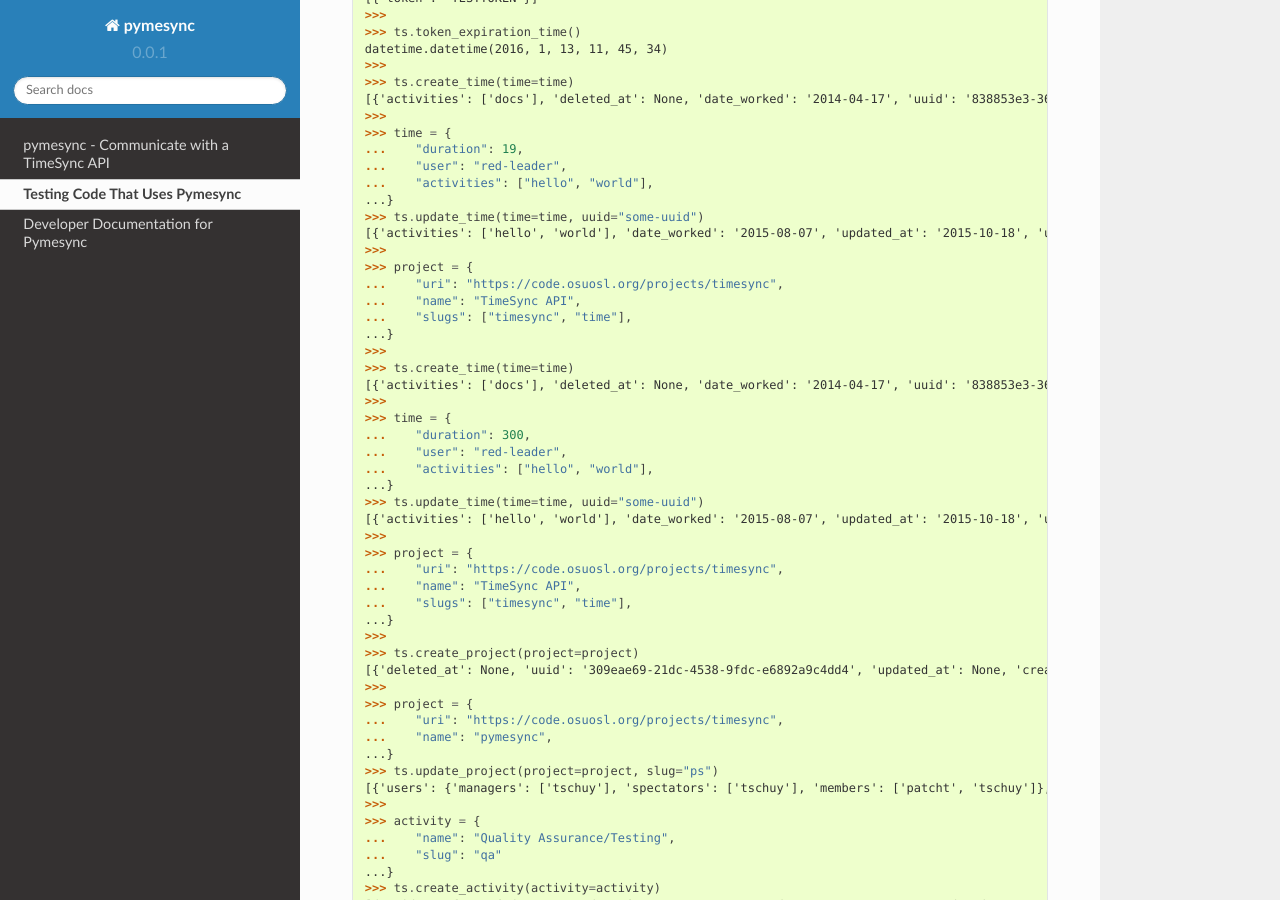
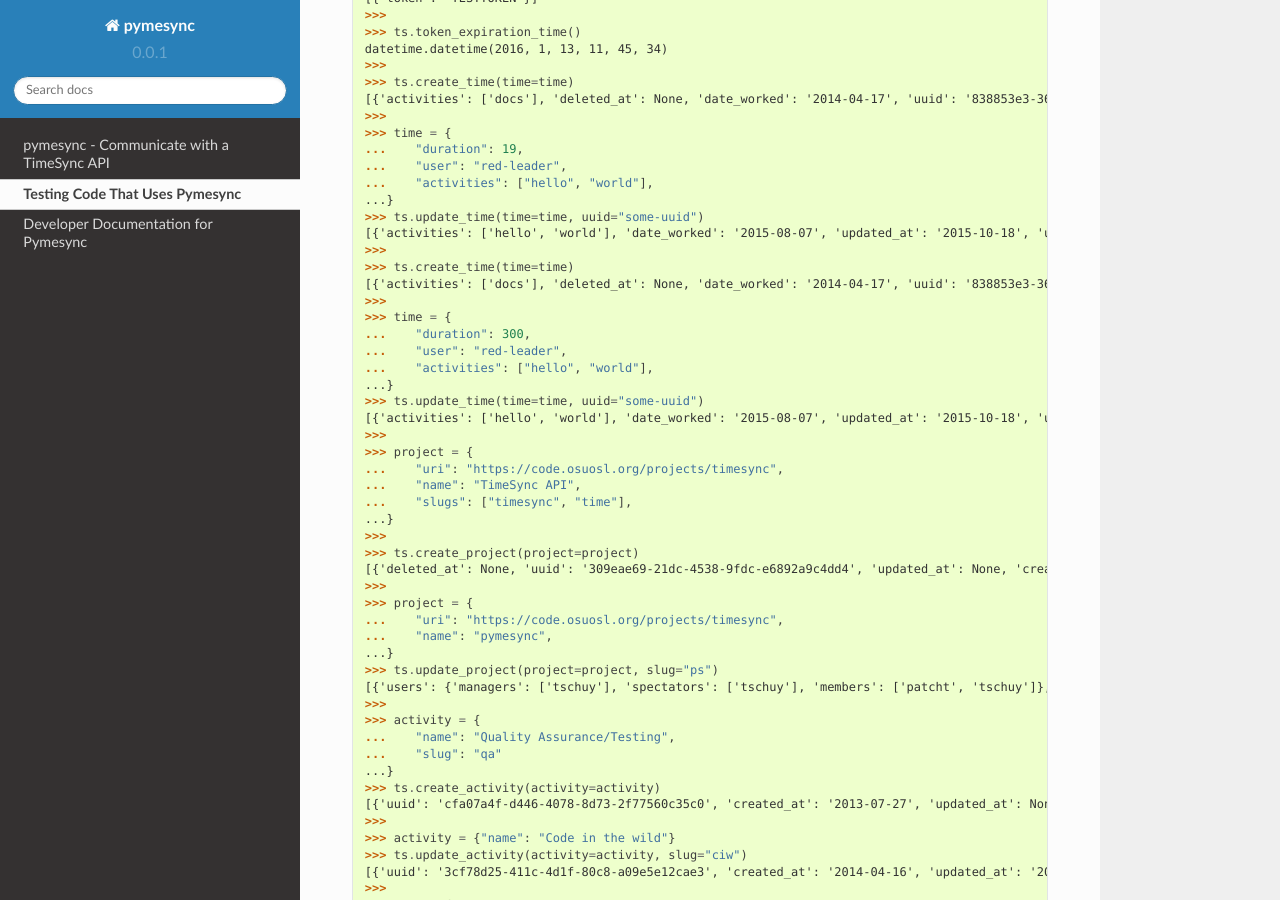
Before and after one commit to osuosl/pymesync, a Sphinx documentation site: the page built from docs/source/testing.rst, in a window 1280 px wide and 900 px high, scrolled down 1089 px. Built offline with Sphinx 7.4.7 and the Read the Docs theme 2.0.0, drawn with Linux system fonts in a browser that asks for light colours.

Commit message:
Reformat

```diff
--- a/docs/source/testing.rst
+++ b/docs/source/testing.rst
@@ -66,12 +66,6 @@ An (almost) exhaustive example of test mode:
   ...}
   >>> ts.update_time(time=time, uuid="some-uuid")
   [{'activities': ['hello', 'world'], 'date_worked': '2015-08-07', 'updated_at': '2015-10-18', 'user': 'red-leader', 'duration': 19, 'deleted_at': None, 'uuid': 'some-uuid', 'notes': None, 'project': ['ganeti'], 'issue_uri': 'https://github.com/osuosl/ganeti_webmgr/issues/56', 'created_at': '2014-06-12', 'revision': 2}]
-  >>>
-  >>> project = {
-  ...    "uri": "https://code.osuosl.org/projects/timesync",
-  ...    "name": "TimeSync API",
-  ...    "slugs": ["timesync", "time"],
-  ...}
   >>>
   >>> ts.create_time(time=time)
   [{'activities': ['docs'], 'deleted_at': None, 'date_worked': '2014-04-17', 'uuid': '838853e3-3635-4076-a26f-7efr4e60981f', 'notes': 'Worked on documentation toward settings configuration.', 'updated_at': None, 'project': 'ganeti_web_manager', 'user': 'example-2', 'duration': '3m', 'issue_uri': 'https://github.com/osuosl/ganeti_webmgr/issues', 'created_at': '2015-05-23', 'revision': 1}]
```
